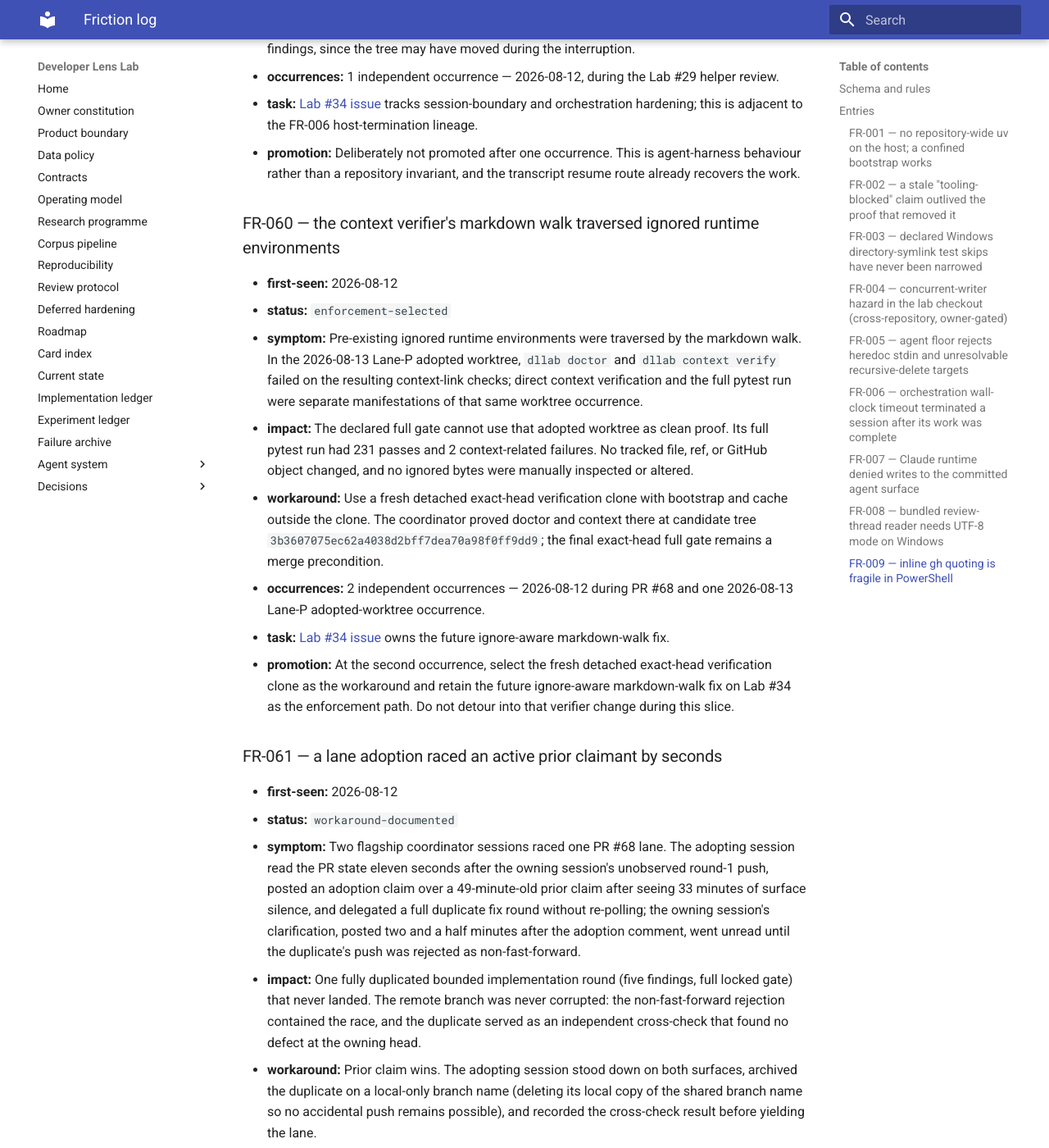
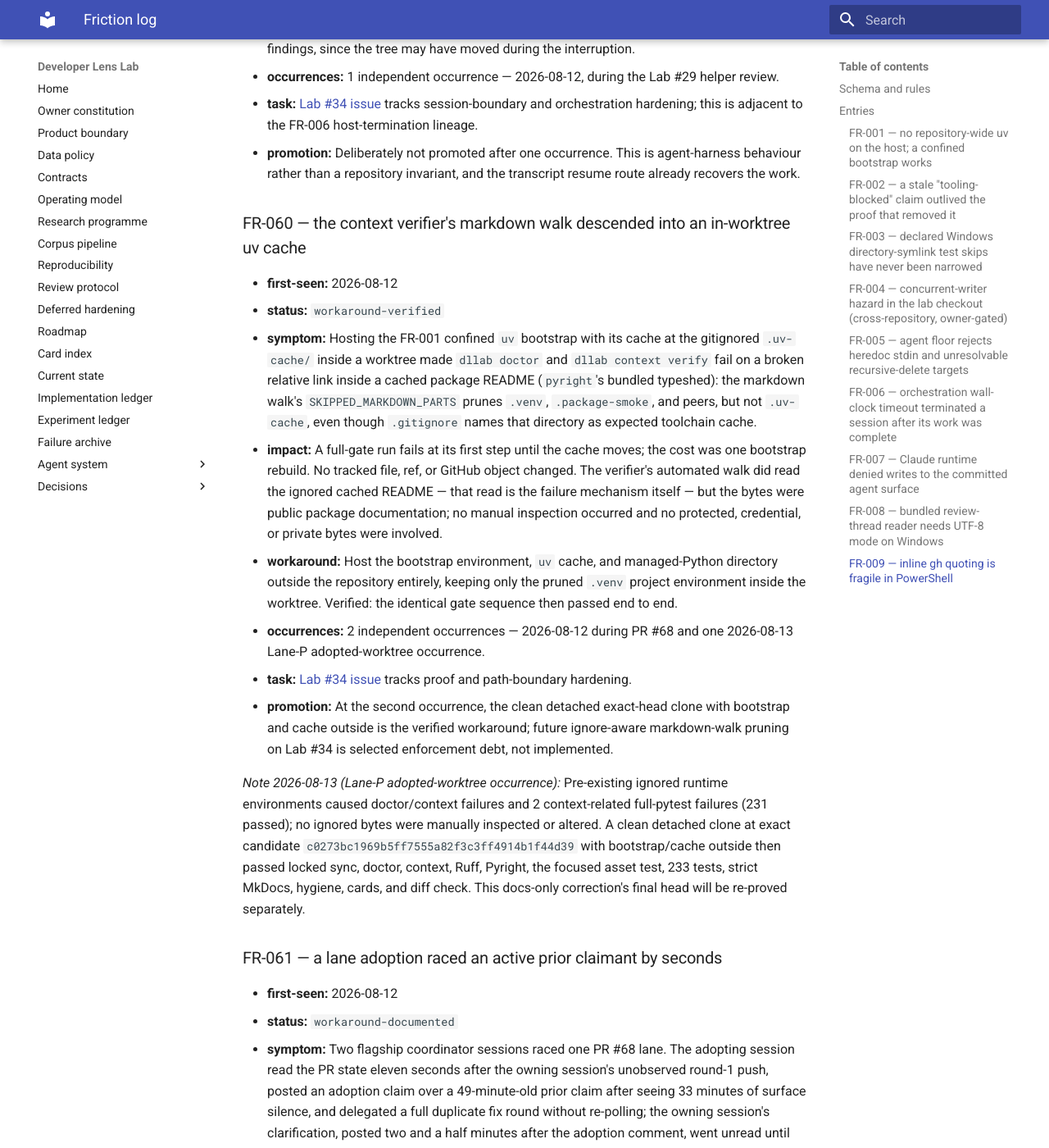
Before and after one commit to Chris0Jeky/developer-lens-lab, an MkDocs documentation site: the page built from docs/agent-system/FRICTION_LOG.md, in a window 1280 px wide and 1400 px high, scrolled down 46326 px. Shown: the whole window at 82% size. Built offline with MkDocs 1.6.1 and Material for MkDocs 9.7.7, drawn with Linux system fonts in a browser that asks for light colours; some of the changed text lies outside the part shown.

Commit message:
docs: restore friction log schema

```diff
--- a/docs/agent-system/FRICTION_LOG.md
+++ b/docs/agent-system/FRICTION_LOG.md
@@ -1606,28 +1606,37 @@ scaffolding is needed.
 - **promotion:** Deliberately not promoted after one occurrence. This is agent-harness behaviour
   rather than a repository invariant, and the transcript resume route already recovers the work.
 
-### FR-060 — the context verifier's markdown walk traversed ignored runtime environments
+### FR-060 — the context verifier's markdown walk descended into an in-worktree uv cache
 
 - **first-seen:** 2026-08-12
-- **status:** `enforcement-selected`
-- **symptom:** Pre-existing ignored runtime environments were traversed by the markdown walk. In
-  the 2026-08-13 Lane-P adopted worktree, `dllab doctor` and `dllab context verify` failed on the
-  resulting context-link checks; direct context verification and the full pytest run were separate
-  manifestations of that same worktree occurrence.
-- **impact:** The declared full gate cannot use that adopted worktree as clean proof. Its full
-  pytest run had 231 passes and 2 context-related failures. No tracked file, ref, or GitHub object
-  changed, and no ignored bytes were manually inspected or altered.
-- **workaround:** Use a fresh detached exact-head verification clone with bootstrap and cache
-  outside the clone. The coordinator proved doctor and context there at candidate tree
-  `3b3607075ec62a4038d2bff7dea70a98f0ff9dd9`; the final exact-head full gate remains a merge
-  precondition.
+- **status:** `workaround-verified`
+- **symptom:** Hosting the FR-001 confined `uv` bootstrap with its cache at the gitignored
+  `.uv-cache/` inside a worktree made `dllab doctor` and `dllab context verify` fail on a broken
+  relative link inside a cached package README (`pyright`'s bundled typeshed): the markdown walk's
+  `SKIPPED_MARKDOWN_PARTS` prunes `.venv`, `.package-smoke`, and peers, but not `.uv-cache`, even
+  though `.gitignore` names that directory as expected toolchain cache.
+- **impact:** A full-gate run fails at its first step until the cache moves; the cost was one
+  bootstrap rebuild. No tracked file, ref, or GitHub object changed. The verifier's automated walk
+  did read the ignored cached README — that read is the failure mechanism itself — but the bytes
+  were public package documentation; no manual inspection occurred and no protected, credential,
+  or private bytes were involved.
+- **workaround:** Host the bootstrap environment, `uv` cache, and managed-Python directory outside
+  the repository entirely, keeping only the pruned `.venv` project environment inside the worktree.
+  Verified: the identical gate sequence then passed end to end.
 - **occurrences:** 2 independent occurrences — 2026-08-12 during PR #68 and one 2026-08-13
   Lane-P adopted-worktree occurrence.
-- **task:** [Lab #34 issue](https://github.com/Chris0Jeky/developer-lens-lab/issues/34) owns the
-  future ignore-aware markdown-walk fix.
-- **promotion:** At the second occurrence, select the fresh detached exact-head verification clone
-  as the workaround and retain the future ignore-aware markdown-walk fix on Lab #34 as the
-  enforcement path. Do not detour into that verifier change during this slice.
+- **task:** [Lab #34 issue](https://github.com/Chris0Jeky/developer-lens-lab/issues/34) tracks
+  proof and path-boundary hardening.
+- **promotion:** At the second occurrence, the clean detached exact-head clone with bootstrap and
+  cache outside is the verified workaround; future ignore-aware markdown-walk pruning on Lab #34 is
+  selected enforcement debt, not implemented.
+
+_Note 2026-08-13 (Lane-P adopted-worktree occurrence):_ Pre-existing ignored runtime environments
+caused doctor/context failures and 2 context-related full-pytest failures (231 passed); no ignored
+bytes were manually inspected or altered. A clean detached clone at exact candidate
+`c0273bc1969b5ff7555a82f3c3ff4914b1f44d39` with bootstrap/cache outside then passed locked sync,
+doctor, context, Ruff, Pyright, the focused asset test, 233 tests, strict MkDocs, hygiene, cards,
+and diff check. This docs-only correction's final head will be re-proved separately.
 
 ### FR-061 — a lane adoption raced an active prior claimant by seconds
 
@@ -1817,7 +1826,7 @@ entirely stale PR response.
 ### FR-069 — Windows PowerShell parameter aliases diverged across host versions
 
 - **first-seen:** 2026-08-13
-- **status:** `promotion-proposed`
+- **status:** `workaround-documented`
 - **symptom:** The host rejected the `utf8NoBOM` encoding name before a focused Lane-P verifier ran.
   Independently, the coordinator's Windows PowerShell 5.1 rejected `Get-Date -AsUTC`; both are newer
   parameter or encoding aliases that cannot be assumed on the installed host.
@@ -1832,10 +1841,13 @@ entirely stale PR response.
   for UTC timestamps and UTF-8 output, used by reviewed repo scripts instead of host-version-specific
   aliases. This slice records the proposal only and does not alter runtime or harness code.
 
+_Note 2026-08-13 (schema correction):_ Status is `workaround-documented`; the proposed compatibility
+helper remains a promotion proposal only.
+
 ### FR-070 — a shared branch/worktree advanced at a commit boundary during Lane-P handoff
 
 - **first-seen:** 2026-08-13
-- **status:** `enforcement-selected`
+- **status:** `workaround-verified`
 - **symptom:** The shared branch/worktree advanced at the commit boundary while the delegated writer
   was completing handoff. A subsequent sibling amend was caught by the next writer's preflight before
   edit. Git author metadata does not establish runtime actor.
@@ -1850,6 +1862,10 @@ entirely stale PR response.
 - **promotion:** At the second occurrence, select that per-worktree ignored writer lease/guard as
   the cheapest enforcement layer. This slice records and tests no guard implementation.
 
+_Note 2026-08-13 (schema correction):_ The re-pin/preflight/unique isolated-lane workaround caught
+the second tip movement and this isolated branch stayed stable. The ignored writer lease/guard
+remains selected enforcement debt on Lab #73 and is not implemented.
+
 ### FR-071 — a read-only Git object comparison produced a false-positive block
 
 - **first-seen:** 2026-08-13
@@ -1865,3 +1881,17 @@ entirely stale PR response.
   tracks the cross-repository command-wrapper follow-up.
 - **promotion:** Deliberately not promoted after one occurrence; retain the read-only metadata/text
   route unless the temporary-file false positive recurs.
+
+### FR-072 — friction statuses escaped the closed vocabulary without verifier rejection
+
+- **first-seen:** 2026-08-13
+- **status:** `workaround-documented`
+- **symptom:** One unmerged candidate used `promotion-proposed` and `enforcement-selected` even
+  though the schema allows only its six named states, and context verification did not reject them.
+- **impact:** The operational log became nonconformant and its promotion state was misleading.
+- **workaround:** Apply an exact heading-scoped correction and run a manual closed-vocabulary scan.
+- **occurrences:** 1 independent candidate patch — the three invalid fields are one event.
+- **task:** [Lab #34 issue](https://github.com/Chris0Jeky/developer-lens-lab/issues/34) tracks the
+  friction-log verifier follow-up.
+- **promotion:** Deliberately not promoted after one occurrence. If it recurs, the cheapest
+  enforcement is context-verifier validation and tests for every friction status.
```
